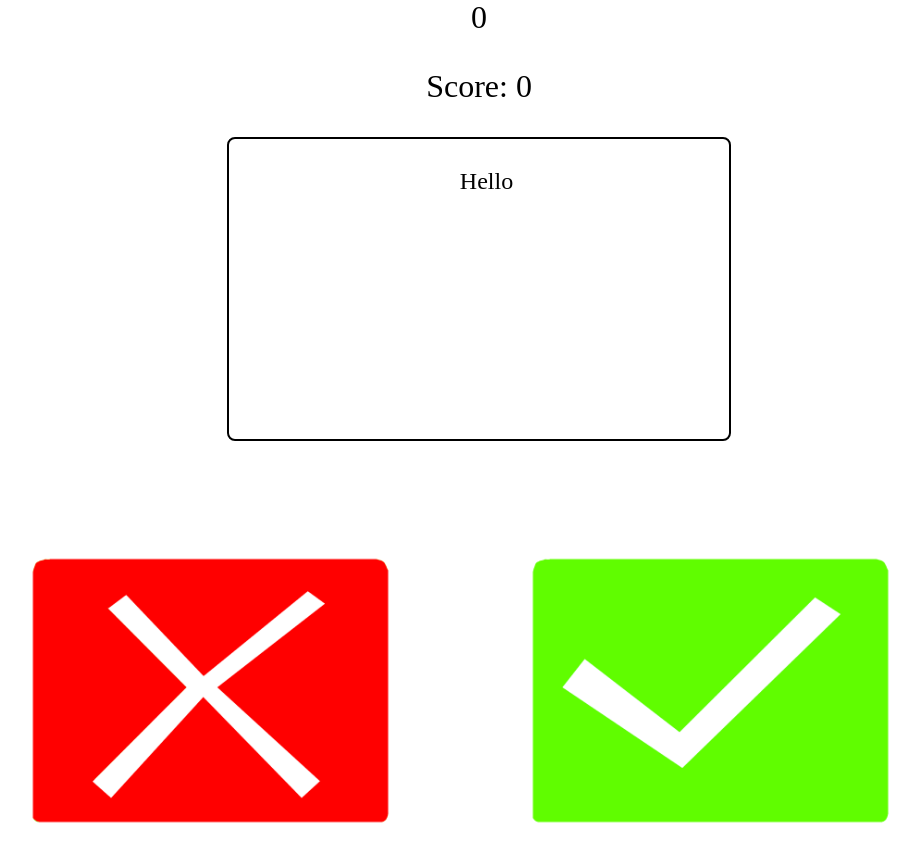
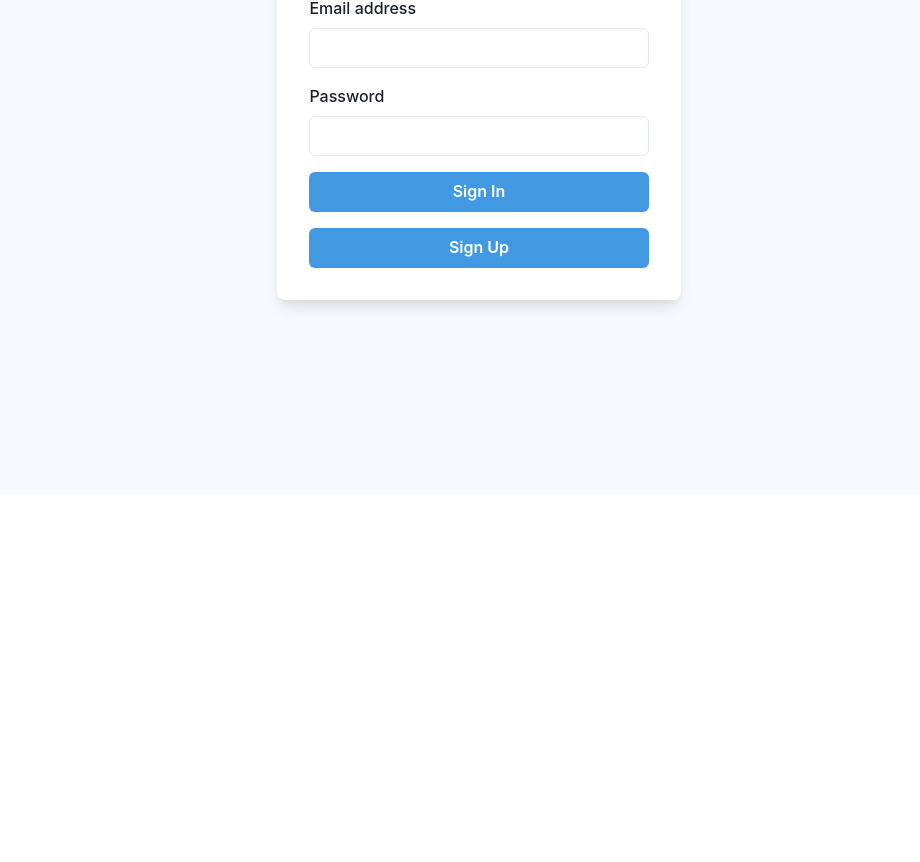
Before and after one commit to Brandon3522/flash_carma, a React (Create React App) app: page / in a window 1280 px wide. Shown: the part 306-1168 px from the top of the page, without its empty margins (161-1081 px from the left). After the commit the page ends 800 px from the top, so only its background shows below. Built offline with nearby package versions, Linux system fonts and the light colour scheme.

Commit message:
Resolved conflicts

```diff
--- a/src/App.js
+++ b/src/App.js
@@ -1,12 +1,20 @@
-import { ResultsPage } from './pages/ResultsPage.js';
-import {StudyPage} from './pages/StudyPage.js';
-import {EditPage} from './pages/EditPage.js';
+import React from 'react';
+import { SignUp, Login, Home, EditPage, StudyPage, Results } from './pages';
+import Navbar from './components/Navbar'
+import { BrowserRouter, Route, Routes } from 'react-router-dom'
 
 function App() {
   return (
-    <>
-      <StudyPage/>
-    </>
+    <BrowserRouter>
+        <Routes>
+          <Route path='/' element={<Login />} />
+          <Route path='/signup' element={<SignUp />} />
+          <Route path='/home' element={<><Navbar></Navbar><Home></Home></>} />
+          <Route path='/results' element={<><Navbar></Navbar><Results></Results></>} />
+          <Route path='/study' element={<><Navbar></Navbar><StudyPage></StudyPage></>} />
+          <Route path='/editpage' element={<><Navbar></Navbar><EditPage></EditPage></>} />
+        </Routes>
+      </BrowserRouter>
   );
 }
 
--- a/src/index.js
+++ b/src/index.js
@@ -1,17 +1,14 @@
-import React from 'react';
+import { ChakraProvider } from '@chakra-ui/react';
+import React, { StrictMode } from 'react';
 import ReactDOM from 'react-dom/client';
 //import './index.css';
 import App from './App';
-import reportWebVitals from './reportWebVitals';
 
 const root = ReactDOM.createRoot(document.getElementById('root'));
 root.render(
-  <React.StrictMode>
-    <App />
-  </React.StrictMode>
+  <ChakraProvider>
+    <StrictMode>
+      <App />
+    </StrictMode>
+  </ChakraProvider>
 );
-
-// If you want to start measuring performance in your app, pass a function
-// to log results (for example: reportWebVitals(console.log))
-// or send to an analytics endpoint. Learn more: https://bit.ly/CRA-vitals
-reportWebVitals();
--- a/src/pages/EditPage.js
+++ /dev/null
@@ -1,76 +0,0 @@
-import React, { useState } from 'react';
-import { Text, Flex, Link, Input, Button, Box, Image, background, Textarea, filter } from '@chakra-ui/react';
-import "../components/Edit.css";
-import {Card} from "../components/Card.js";
-
-
-
-
-export function EditPage(props){
-
-    var deckname = "Test deck"
-
-    const [cardset, setCards] = useState( [] ); //array of cards
-
-
-
-    const addCardToList = (front, back) => { //adds a card to list
-
-        const card = {
-            front,
-            back,
-            id: Math.random()
-        }
-        setCards([card, ...cardset])
-
-    }
-
-function getTextToAdd (){ //gets texts and prepares it to be added to the card list
-    var f = document.getElementById('TBfront').value;
-    var b = document.getElementById('TBback').value;
-
-    addCardToList(f, b);
-
-}
-
-
-function deleteCard(id){ //removes a card from list based on id
-    setCards(cardset.filter(card => card.id !== id))
-}
-
-
-
-    return(
-    <>
-    <Text fontSize={'4rem'} align='center'> Edit Deck </Text>
-    <Text align='center' fontSize={'2rem'}> Deck Name: {deckname} </Text>
-
-    <Flex justifyContent={'center'}>
-        <Box id='textprompt'>
-            <Text> Front: </Text> <Textarea id='TBfront'>  </Textarea>
-        </Box>
-
-        <Box id='textprompt'>
-            <Text> Back: </Text> <Textarea id='TBback'> </Textarea>
-        </Box>
-    </Flex>
-
-
-
-
-    <Flex justifyContent={'center'}>
-    <Button id='newdeck' align={'center'} fontSize={'1.5rem'}
-    onClick={getTextToAdd}> Create a new deck </Button>
-    </Flex>
-
-    <Text fontSize={'2rem'} align={'center'}> Cards: </Text>
-
-    {cardset.map(card => (
-        <Card key={card.id} id={card.id}
-        front={card.front} back={card.back} onDelete ={deleteCard} />
-    ))}
-
-    </>
-    );
-
-}
--- a/src/pages/EditPage/Edit.js
+++ b/src/pages/EditPage/Edit.js
@@ -1,7 +1,7 @@
 import React, { useState } from 'react';
 import { Text, Flex, Link, Input, Button, Box, Image, background, Textarea, filter } from '@chakra-ui/react';
-import "../components/Edit.css";
-import {Card} from "../components/Card.js";
+import "../../components/Edit.css";
+import {Card} from "../../components/Card.js";
 
 
 
--- a/src/pages/ResultsPage.js
+++ /dev/null
@@ -1,22 +0,0 @@
-import { Text, Flex, Link, Input, Button, Box, Image } from '@chakra-ui/react';
-
-function aquireData(){
-    //var streak = sessionStorage.getItem("streak");
-    //var score = sessionStorage.getItem("score");
-
-   // streak = JSON.parse(streak);
-    //score = JSON.parse(score);
-}
-
-   // aquireData();
-export function ResultsPage(props){
-
-    return(
-    <>
-    <Text fontSize={'4rem'} align='center'> Results: </Text>
-    <Text align='center'> streak </Text>
-    <Text align='center'> score: </Text>
-    </>
-    );
-
-}
--- a/src/pages/StudyPage.js
+++ /dev/null
@@ -1,158 +0,0 @@
-import React, { useState } from 'react';
-import { Text, Flex, Link, Input, Button, Box, Image, background } from '@chakra-ui/react';
-import correct from "../images/correctButton.png"
-import incorrect from "../images/incorrectButton.png"
-import "../components/Study.css"
-
-
-export function StudyPage(props){
-
-  //card status
-  var cardtext; //text currently on the card
-  var isFlipped = false; //whether the card is facing front or back
-  var cardNumber = 1; //card out of the total
-  var totalCard = 5; //card count for specified deck
-
-  //session stats
-  var isStreaking = false; //if user has a streak
-  var streak = 0; //streak for the session
-  var score = 0; //score for the session
-
-  let currentCard = {
-    front: "",
-    back: ""
-  }
-
-  //Test Deck
-  let deck = {
-    deckName: "Test Deck",
-    cardset: [{
-      id: 1,
-      front: "Hello",
-      back: "World"
-    },{
-      id: 2,
-      front: "The second one",
-      back: "Electric boogaloo",
-    }]
-  }
-
-
-  currentCard.front = deck.cardset[0].front
-  currentCard.back = deck.cardset[0].back
-  cardtext = currentCard.front;
-
-  function changeCard(){ //swaps to next card in deck
-    currentCard.front = deck.cardset[cardNumber-1].front
-    currentCard.back = deck.cardset[cardNumber-1].back
-    cardtext = currentCard.front
-    document.getElementById("cardtext").innerHTML = cardtext
-  }
-
-
-  //function to get a card from the database
-
-  //assign the first card
-
-  //change card
-
-
-
-
-
-
-  function flipCard(){  //swaps the text on the card to the other value stored
-    isFlipped = !isFlipped;
-    if(isFlipped === true){
-      cardtext= currentCard.back;
-    }
-    else{
-      cardtext= currentCard.front;
-    }
-    document.getElementById("cardtext").innerHTML = cardtext;
-  }
-
-  function incorrectAns(){ //when you click the incorrect buttton
-    isStreaking = false;
-    streak = 0;
-    document.getElementById("streak").innerHTML = streak;
-    incrementCardCount();
-  }
-
-  function correctAns(){ //when you click the correct button
-    addPoints();
-    document.getElementById("streak").innerHTML = streak;
-    document.getElementById("score").innerHTML = "Score: " + score;
-    incrementCardCount();
-  }
-
-  function addPoints(){ //adds score and streak
-    score = score + 100;
-    if(isStreaking === false){
-      isStreaking = true;
-    }
-    else{
-      streak++;
-    }
-  }
-
-
-
-
-  function incrementCardCount(){ //increments card count/moves to results page
-    if(cardNumber === totalCard){
-      //sessionStorage.setItem('streak', JSON.stringify(streak));
-      //sessionStorage.setItem('score', JSON.stringify(score));
-
-
-     //Move to results page with streak and score
-
-    }
-    else{
-      cardNumber++;
-      changeCard();
-    }
-  }
-
-
-
-  return(
-
-    <><Box>
-        <Text fontSize={'4rem'} align='center'> Study Session </Text>
-      <Text fontSize={'3rem'} align='center'> {deck.deckName} </Text>
-      <Text fontSize={'2rem'} align='center'id='streak'> {streak} </Text>
-      <Text fontSize={'2rem'} align='center' id="score"> Score: {score} </Text>
-    </Box>
-
-    <Flex justifyContent={'center'}>
-      <Box id='flashcard' onClick={flipCard}>
-        <Text id='cardtext' fontSize={'1.5rem'} align='center' flexWrap={'wrap'}> {cardtext} </Text>
-      </Box>
-    </Flex>
-
-    <Flex justifyContent={'center'}>
-        <Box>
-          <Image
-            boxSize='500px'
-            objectFit='cover'
-            src={incorrect}
-            alt='incorrect'
-            onClick={incorrectAns}/>
-        </Box>
-        <Box>
-          <Image
-            boxSize='500px'
-            objectFit='cover'
-            src={correct}
-            alt='correct'
-            onClick={correctAns}/>
-
-        </Box>
-      </Flex></>
-
-  );
-
-
-
-}
--- a/src/pages/index.js
+++ b/src/pages/index.js
@@ -2,3 +2,5 @@ export * from './SignUpPage';
 export * from './LoginPage';
 export * from './HomePage';
 export * from './ResultsPage';
+export * from './EditPage';
+export * from './StudyPage';
```
Also changed, not shown: src/pages/StudyPage/Study.js (+3 -4 lines).
